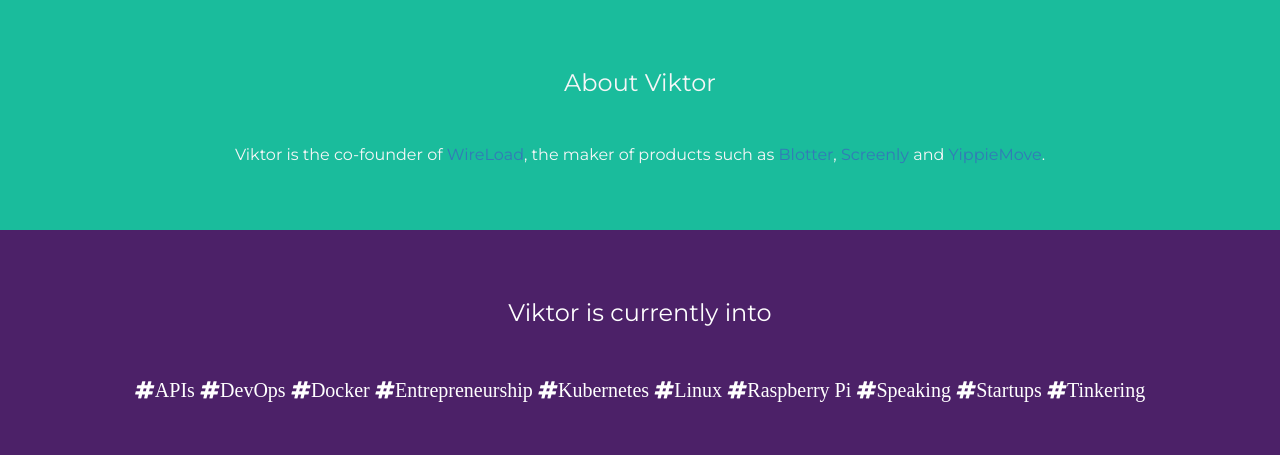
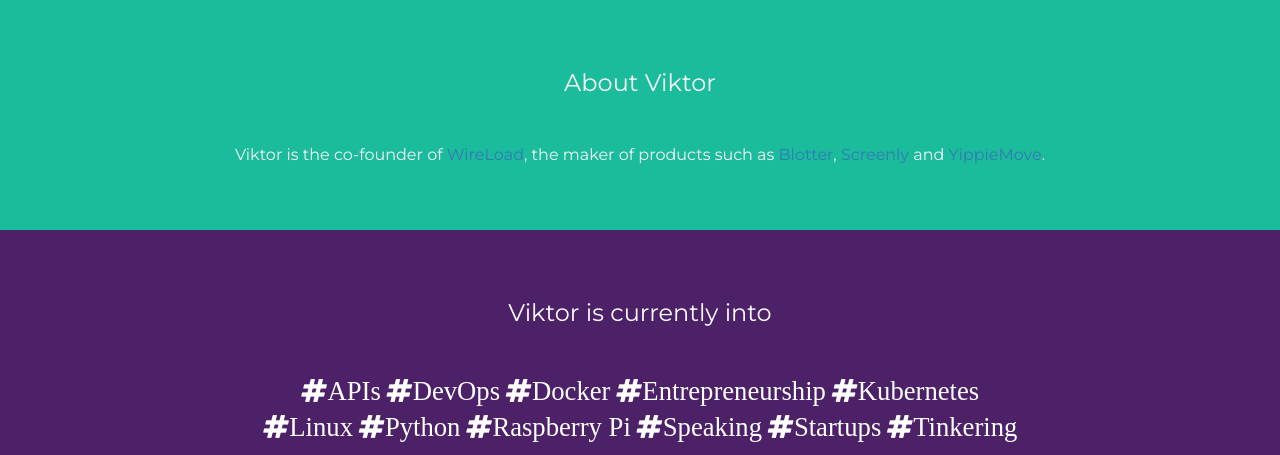
Before and after one commit to vpetersson/about, a plain HTML site: page index.html in a window 1280 px wide. Shown: the top 455 px of the page. Drawn offline with nearby package versions, Linux system fonts and the light colour scheme.

Commit message:
Minor tweaks and adds analytics.

```diff
--- a/index.html
+++ b/index.html
@@ -1,7 +1,7 @@
 <!DOCTYPE html>
 <html lang="en">
 <head>
-  <title>Viktor Petersson</title>
+  <title>Viktor Petersson - Entrepreneur, geek and tinkerer.</title>
   <meta charset="utf-8">
   <meta name="viewport" content="width=device-width, initial-scale=1">
   <link rel="stylesheet" href="https://maxcdn.bootstrapcdn.com/bootstrap/3.3.7/css/bootstrap.min.css">
@@ -9,6 +9,15 @@
   <link href="https://fonts.googleapis.com/css?family=Montserrat" rel="stylesheet">
   <script src="https://ajax.googleapis.com/ajax/libs/jquery/3.1.1/jquery.min.js"></script>
   <script src="https://maxcdn.bootstrapcdn.com/bootstrap/3.3.7/js/bootstrap.min.js"></script>
+  <script>
+  (function(i,s,o,g,r,a,m){i['GoogleAnalyticsObject']=r;i[r]=i[r]||function(){
+  (i[r].q=i[r].q||[]).push(arguments)},i[r].l=1*new Date();a=s.createElement(o),
+  m=s.getElementsByTagName(o)[0];a.async=1;a.src=g;m.parentNode.insertBefore(a,m)
+  })(window,document,'script','https://www.google-analytics.com/analytics.js','ga');
+
+  ga('create', 'UA-12090766-3', 'auto');
+  ga('send', 'pageview');
+  </script>
   <style>
   body {
       font: 20px Montserrat, sans-serif;
@@ -51,16 +60,18 @@
 
 <div class="container-fluid bg-1 text-center">
   <h3 class="margin">Viktor is currently into</h3>
-  <i class="fa fa-hashtag" aria-hidden="true">APIs</i>
-  <i class="fa fa-hashtag" aria-hidden="true">DevOps</i>
-  <i class="fa fa-hashtag" aria-hidden="true">Docker</i>
-  <i class="fa fa-hashtag" aria-hidden="true">Entrepreneurship</i>
-  <i class="fa fa-hashtag" aria-hidden="true">Kubernetes</i>
-  <i class="fa fa-hashtag" aria-hidden="true">Linux</i>
-  <i class="fa fa-hashtag" aria-hidden="true">Raspberry Pi</i>
-  <i class="fa fa-hashtag" aria-hidden="true">Speaking</i>
-  <i class="fa fa-hashtag" aria-hidden="true">Startups</i>
-  <i class="fa fa-hashtag" aria-hidden="true">Tinkering</i>
+  <i class="fa fa-hashtag fa-lg" aria-hidden="true">APIs</i>
+  <i class="fa fa-hashtag fa-lg" aria-hidden="true">DevOps</i>
+  <i class="fa fa-hashtag fa-lg" aria-hidden="true">Docker</i>
+  <i class="fa fa-hashtag fa-lg" aria-hidden="true">Entrepreneurship</i>
+  <i class="fa fa-hashtag fa-lg" aria-hidden="true">Kubernetes</i>
+  <br />
+  <i class="fa fa-hashtag fa-lg" aria-hidden="true">Linux</i>
+  <i class="fa fa-hashtag fa-lg" aria-hidden="true">Python</i>
+  <i class="fa fa-hashtag fa-lg" aria-hidden="true">Raspberry Pi</i>
+  <i class="fa fa-hashtag fa-lg" aria-hidden="true">Speaking</i>
+  <i class="fa fa-hashtag fa-lg" aria-hidden="true">Startups</i>
+  <i class="fa fa-hashtag fa-lg" aria-hidden="true">Tinkering</i>
 </div>
 
 <div class="container-fluid bg-3 text-center">
```
